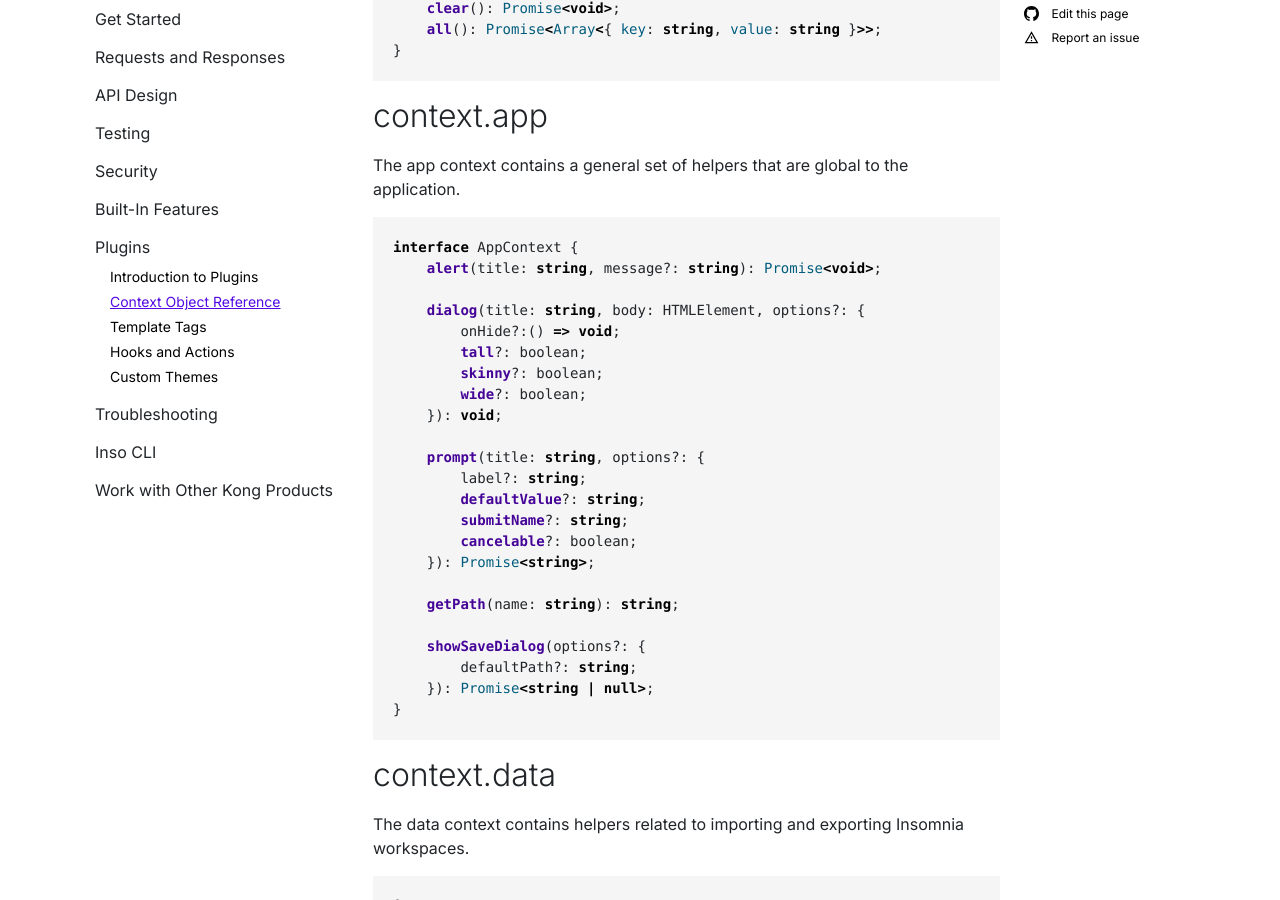
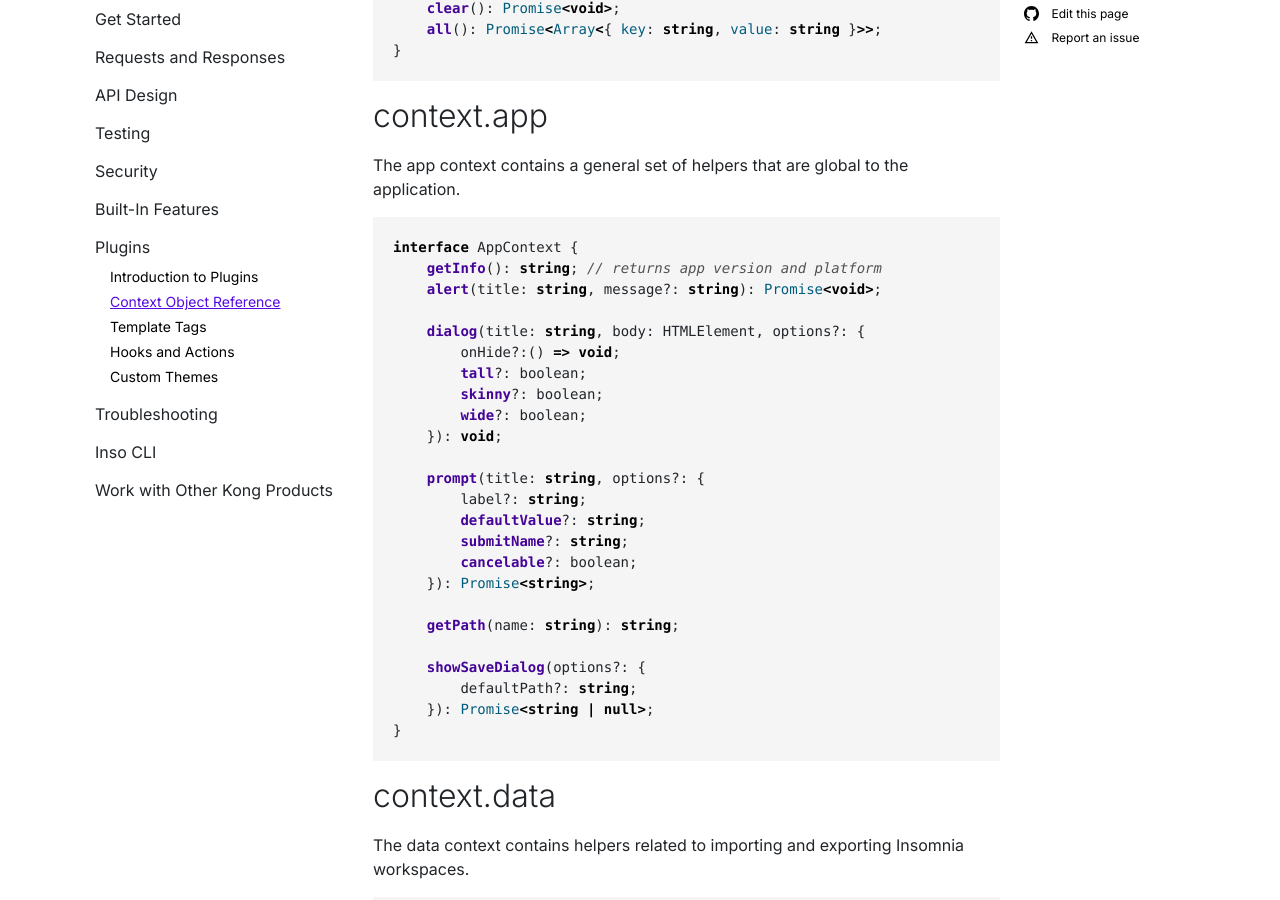
Before and after one commit to Kong/insomnia-docs, a Jekyll site: the page built from docs/insomnia/context-object-reference.md, in a window 1280 px wide and 900 px high, scrolled down 3283 px. Built offline with Jekyll 4.4.1, drawn with Linux system fonts in a browser that asks for light colours; comment, search, counter and statistics services are not loaded.

Commit message:
add getInfo and description

````diff
--- a/docs/insomnia/context-object-reference.md
+++ b/docs/insomnia/context-object-reference.md
@@ -155,6 +155,7 @@ The app context contains a general set of helpers that are global to the applica
 
 ```ts
 interface AppContext {
+    getInfo(): string; // returns app version and platform
     alert(title: string, message?: string): Promise<void>;
 
     dialog(title: string, body: HTMLElement, options?: {
````
